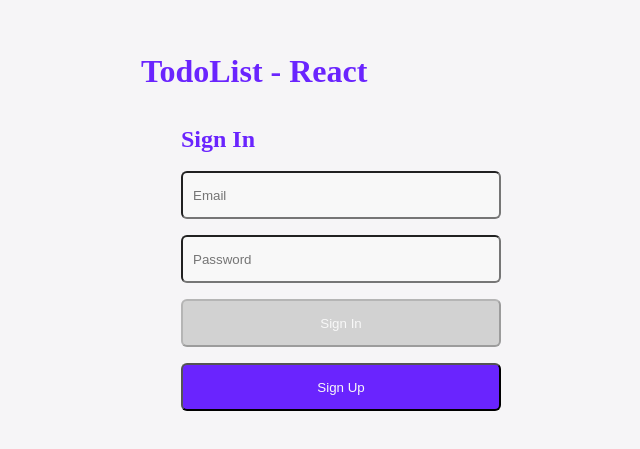
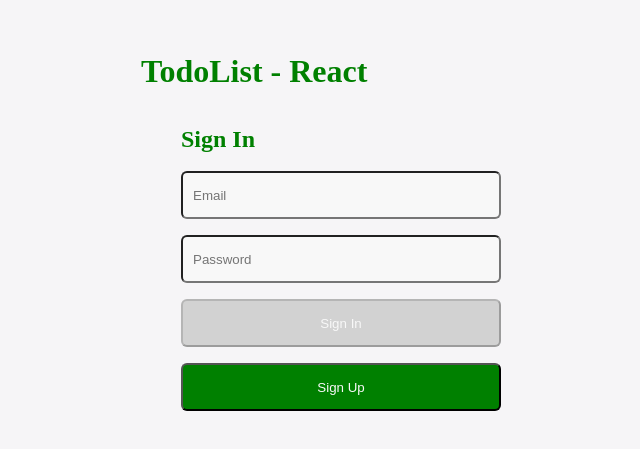
Before and after one commit to ukssss/TodoList-React, a React (Create React App) app: page /signin in a window 1280 px wide. Shown: the part 139-588 px from the top of the page, without its empty margins (299-939 px from the left). Built offline with nearby package versions, Linux system fonts and the light colour scheme.

Commit message:
[REFACT] 글씨, 버튼 색 변경
- 기존 보라색에서 녹색으로 변경

```diff
--- a/src/components/button/button.jsx
+++ b/src/components/button/button.jsx
@@ -8,19 +8,14 @@ const StyledButton = styled.button`
     box-sizing: border-box;
     margin-bottom: 16px;
     border-radius: 6px;
-    background-color: ${(props) => (props.$primary ? '#f8f8f8' : '#6A24FE')};
+    background-color: ${(props) => (props.$primary ? '#f8f8f8' : '#008000')};
     color: ${(props) => (props.$primary ? '#000000' : '#f8f8f8')};
     background-color: ${(props) => props.disabled && '#d2d2d2'};
 `;
 
 function Button({ disabled, width, children, ...restProps }) {
     return (
-        <StyledButton
-            type="button"
-            disabled={disabled}
-            width={width}
-            {...restProps}
-        >
+        <StyledButton type="button" disabled={disabled} width={width} {...restProps}>
             {children}
         </StyledButton>
     );
--- a/src/components/header/header.jsx
+++ b/src/components/header/header.jsx
@@ -18,7 +18,7 @@ const StyledLink = styled(Link)`
     text-decoration: none;
     font-size: 32px;
     font-weight: bold;
-    color: #6a24fe;
+    color: #008000;
     margin-bottom: 20px;
 `;
 
--- a/src/components/section/myH2/myH2.jsx
+++ b/src/components/section/myH2/myH2.jsx
@@ -8,7 +8,7 @@ function MyH2({ children }) {
 const H2 = styled.h2`
     font-size: 24px;
     font-weight: bold;
-    color: #6a24fe;
+    color: #008000;
     margin-bottom: 20px;
 `;
 
```
